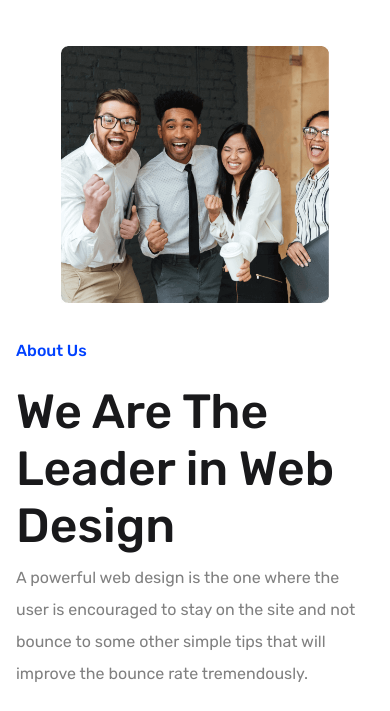
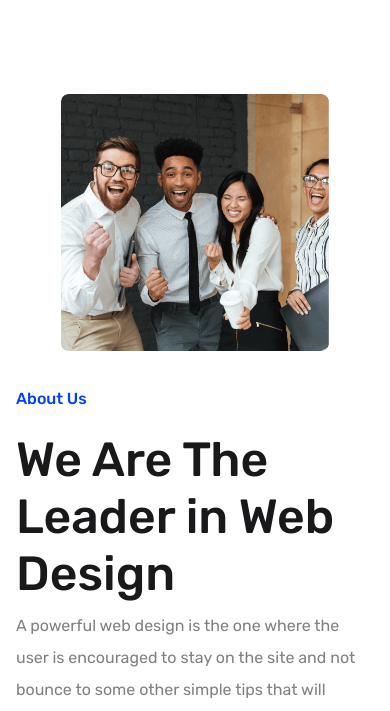
Before and after one commit to Ashik-Himel/fastland, a plain HTML site: page index.html in a window 390 px wide. Shown: the part 802-1513 px from the top of the page. Drawn offline with nearby package versions, Linux system fonts and the light colour scheme.

Commit message:
Update style.css

```diff
--- a/style.css
+++ b/style.css
@@ -75,7 +75,7 @@ textarea {
     color: var(--white-color);
 }
 section {
-    padding: 5rem 0;
+    padding: 8rem 0;
 }
 ul li a {
     transition: color 0.3s ease;
@@ -134,6 +134,7 @@ ul li a:hover {
 /* Preloader */
 #home {
     overflow: hidden;
+    scroll-padding-top: 400px;
 }
 #preloader {
     background: var(--white-color) url(images/preloader.gif) no-repeat center;
@@ -780,7 +781,7 @@ ul li a:hover {
 }
 @media (max-width: 767px) {
     section {
-        padding: 3rem 0;
+        padding: 6rem 0;
     }
     .row {
         flex-direction: column;
```
